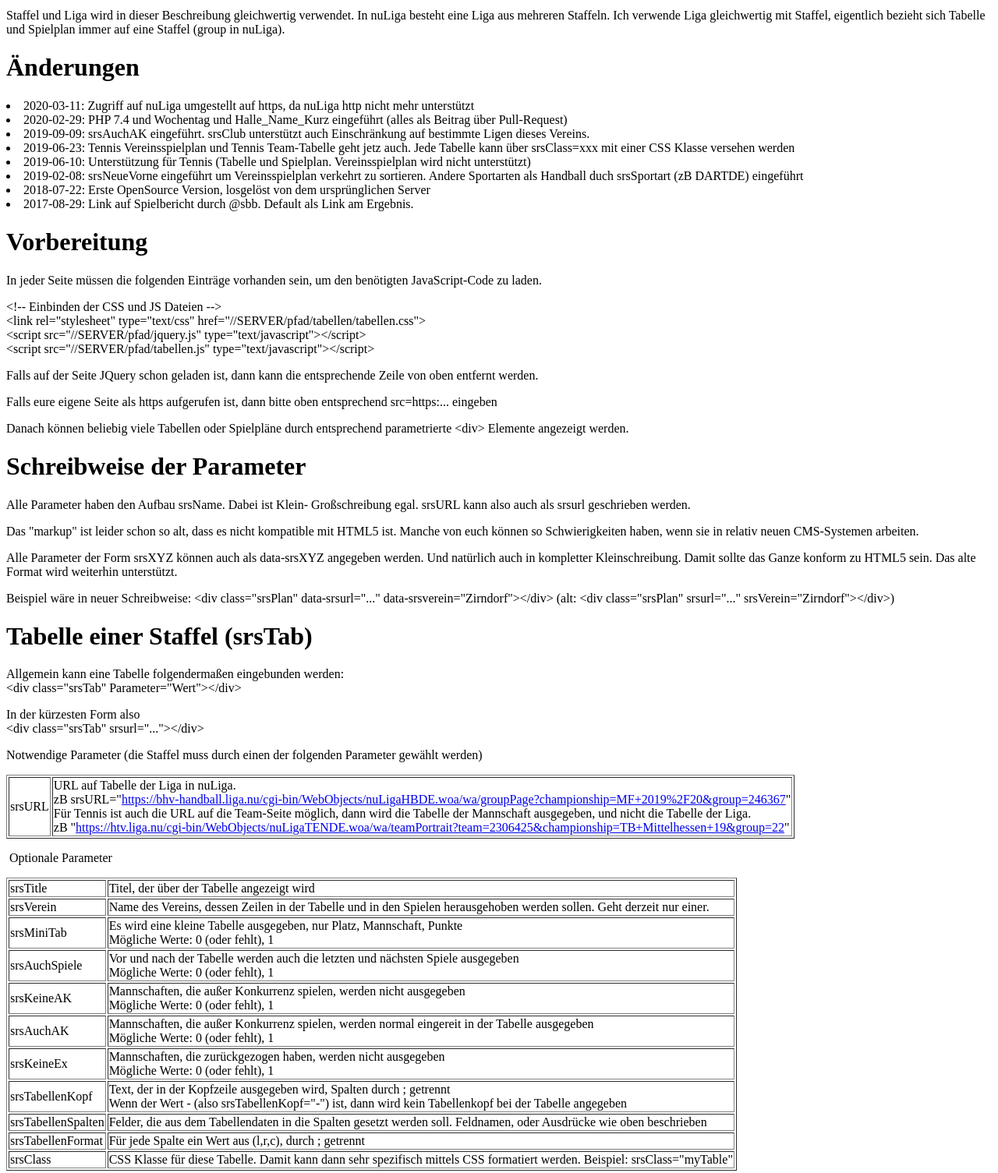
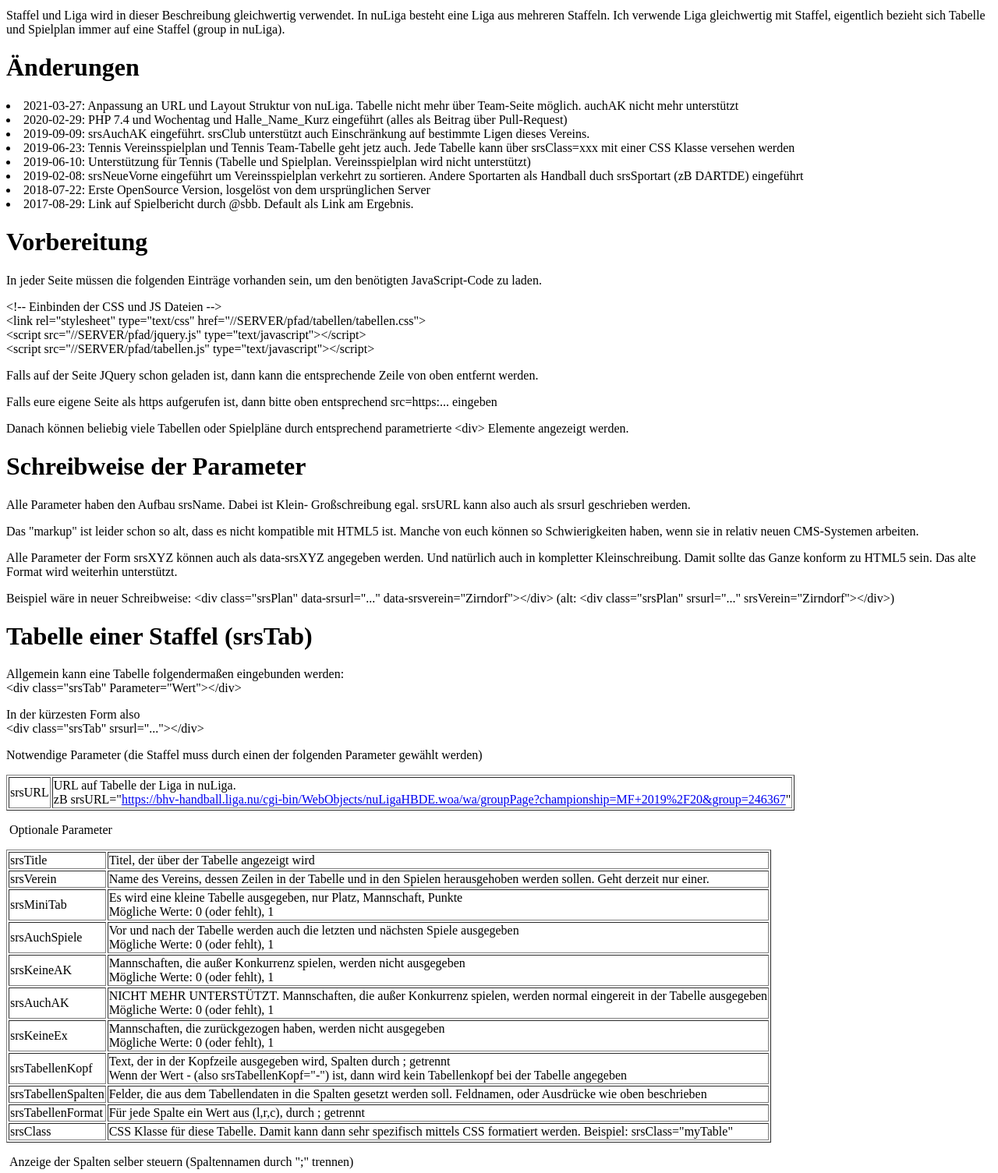
Before and after one commit to harald-herberth/harald-herberth.github.io, a plain HTML site: page nuTab/index.html in a window 1280 px wide. Shown: the part 820-2325 px from the top of the page at 78% size. Drawn offline with Linux system fonts and the light colour scheme.

Commit message:
Anpassung an URL und Layout Struktur von nuLiga. Tabelle nicht mehr über Team-Seite möglich. auchAK nicht mehr unterstützt

```diff
--- a/nuTab/index.html
+++ b/nuTab/index.html
@@ -58,7 +58,7 @@ mit Staffel, eigentlich bezieht sich Tabelle und Spielplan immer auf eine
 Staffel (group in nuLiga).</p>
 <h1>Änderungen</h1>
 <dl>
-	<li>2020-03-11: Zugriff auf nuLiga umgestellt auf https, da nuLiga http nicht mehr unterstützt
+	<li>2021-03-27: Anpassung an URL und Layout Struktur von nuLiga. Tabelle nicht mehr über Team-Seite möglich. auchAK nicht mehr unterstützt
 	<li>2020-02-29: PHP 7.4 und Wochentag und Halle_Name_Kurz eingeführt (alles als Beitrag über Pull-Request)
 	<li>2019-09-09: srsAuchAK eingeführt. srsClub unterstützt auch Einschränkung auf bestimmte Ligen dieses Vereins.
 	<li>2019-06-23: Tennis Vereinsspielplan und Tennis Team-Tabelle geht jetz auch. Jede Tabelle kann über srsClass=xxx mit einer CSS Klasse versehen werden
@@ -110,8 +110,6 @@ gewählt werden)</p>
     <td>srsURL</td>
     <td>URL auf Tabelle der Liga in nuLiga.<br>
       zB srsURL=&quot;<a href="https://bhv-handball.liga.nu/cgi-bin/WebObjects/nuLigaHBDE.woa/wa/groupPage?championship=MF+2019%2F20&group=246367">https://bhv-handball.liga.nu/cgi-bin/WebObjects/nuLigaHBDE.woa/wa/groupPage?championship=MF+2019%2F20&group=246367</a>&quot;<br>
-      Für Tennis ist auch die URL auf die Team-Seite möglich, dann wird die Tabelle der Mannschaft ausgegeben, und nicht die Tabelle der Liga.<br>
-      zB "<a href="https://htv.liga.nu/cgi-bin/WebObjects/nuLigaTENDE.woa/wa/teamPortrait?team=2306425&championship=TB+Mittelhessen+19&group=22">https://htv.liga.nu/cgi-bin/WebObjects/nuLigaTENDE.woa/wa/teamPortrait?team=2306425&championship=TB+Mittelhessen+19&group=22</a>"
   </tr>
 </table>
 <p>&nbsp;Optionale Parameter</p>
@@ -143,7 +141,7 @@ gewählt werden)</p>
   </tr>
   <tr>
     <td>srsAuchAK</td>
-    <td>Mannschaften, die außer Konkurrenz spielen, werden normal eingereit in der Tabelle ausgegeben<br>
+    <td>NICHT MEHR UNTERSTÜTZT. Mannschaften, die außer Konkurrenz spielen, werden normal eingereit in der Tabelle ausgegeben<br>
       Mögliche Werte: 0 (oder fehlt), 1</td>
   </tr>
   <tr>
```
